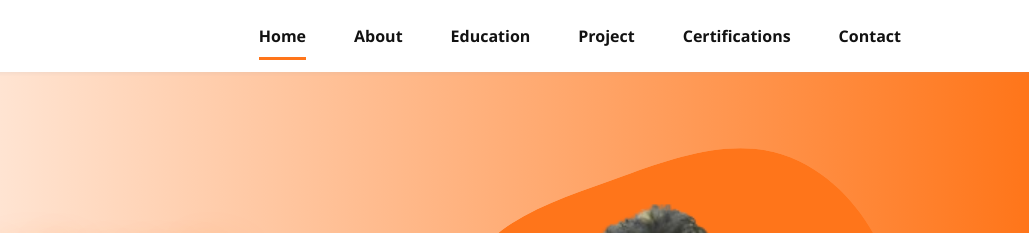
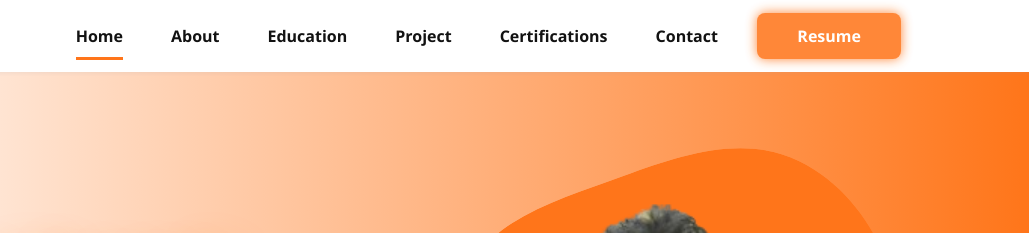
Before and after one commit to SAI-VIGNESH77/Portfolio, a plain HTML site: page index.html in a window 1280 px wide. Shown: the top 233 px of the page, 251-1280 px from the left. Drawn offline with nearby package versions, Linux system fonts and the light colour scheme.

Commit message:
Update index.html

```diff
--- a/index.html
+++ b/index.html
@@ -49,6 +49,7 @@
                     </ul>
                 </div>
                 <a href="#contact" class="hire-me-btn">Hire Me</a>
+                <a href="Assets/SAI_VIGNESH_RESUME(OR).pdf" class="button" download>Resume</a>
 
                 <div class="nav__toggle" id="nav-toggle">
                     <i class='bx bx-menu'></i>
```
